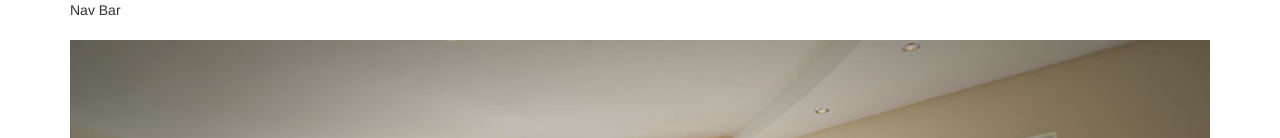
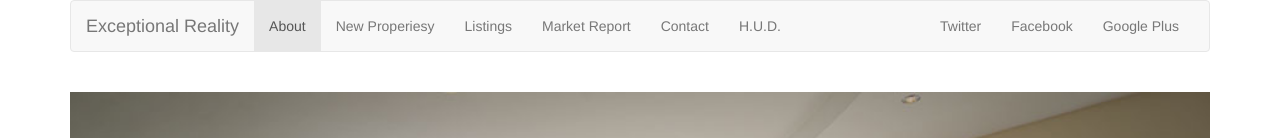
Before and after one commit to Recepteachion/bootstrap-layout, a plain HTML site: page index.html in a window 1280 px wide. Shown: the top 138 px of the page. Drawn offline with nearby package versions, Linux system fonts and the light colour scheme.

Commit message:
finishing navbar

```diff
--- a/index.html
+++ b/index.html
@@ -24,7 +24,66 @@
       <div class="container">
           <div class="row">
               <div class="col-sm-12">
-                  Nav Bar
+
+                <nav class="navbar navbar-default">
+                    <div class="container-fluid">
+                      <!-- Brand and toggle get grouped for better mobile display -->
+                      <div class="navbar-header">
+                        <button type="button" class="navbar-toggle collapsed" data-toggle="collapse" data-target="#bs-example-navbar-collapse-1" aria-expanded="false">
+                          <span class="sr-only">Toggle navigation</span>
+                          <span class="icon-bar"></span>
+                          <span class="icon-bar"></span>
+                          <span class="icon-bar"></span>
+                        </button>
+                        <a class="navbar-brand" href="#">Exceptional Reality</a>
+                      </div>
+
+                      <!-- Collect the nav links, forms, and other content for toggling -->
+                      <div class="collapse navbar-collapse" id="bs-example-navbar-collapse-1">
+                        <ul class="nav navbar-nav">
+                          <li class="active"><a href="#">About <span class="sr-only">(current)</span></a></li>
+                          <li><a href="#">New Properiesy</a></li>
+                          <li><a href="#">Listings</a></li>
+                          <li><a href="#">Market Report</a></li>
+                          <li><a href="#">Contact</a></li>
+                          <li><a href="#" target="_blank">H.U.D. </a></li>
+                          <!-- <li class="dropdown">
+                            <a href="#" class="dropdown-toggle" data-toggle="dropdown" role="button" aria-haspopup="true" aria-expanded="false">Dropdown <span class="caret"></span></a>
+                            <ul class="dropdown-menu">
+                              <li><a href="#">Action</a></li>
+                              <li><a href="#">Another action</a></li>
+                              <li><a href="#">Something else here</a></li>
+                              <li role="separator" class="divider"></li>
+                              <li><a href="#">Separated link</a></li>
+                              <li role="separator" class="divider"></li>
+                              <li><a href="#">One more separated link</a></li>
+                            </ul>
+                          </li> -->
+                        </ul>
+                        <!-- <form class="navbar-form navbar-left">
+                          <div class="form-group">
+                            <input type="text" class="form-control" placeholder="Search">
+                          </div>
+                          <button type="submit" class="btn btn-default">Submit</button>
+                        </form> -->
+                        <ul class="nav navbar-nav navbar-right">
+                          <li><a href="#">Twitter</a></li>
+                          <li><a href="#">Facebook</a></li>
+                          <li><a href="#">Google Plus</a></li>
+                          <!-- <li class="dropdown">
+                            <a href="#" class="dropdown-toggle" data-toggle="dropdown" role="button" aria-haspopup="true" aria-expanded="false">Dropdown <span class="caret"></span></a>
+                            <ul class="dropdown-menu">
+                              <li><a href="#">Action</a></li>
+                              <li><a href="#">Another action</a></li>
+                              <li><a href="#">Something else here</a></li>
+                              <li role="separator" class="divider"></li>
+                              <li><a href="#">Separated link</a></li>
+                            </ul>
+                          </li> -->
+                        </ul>
+                      </div><!-- /.navbar-collapse -->
+                    </div><!-- /.container-fluid -->
+                </nav>
               </div>
           </div>
           <div class="row">
```
